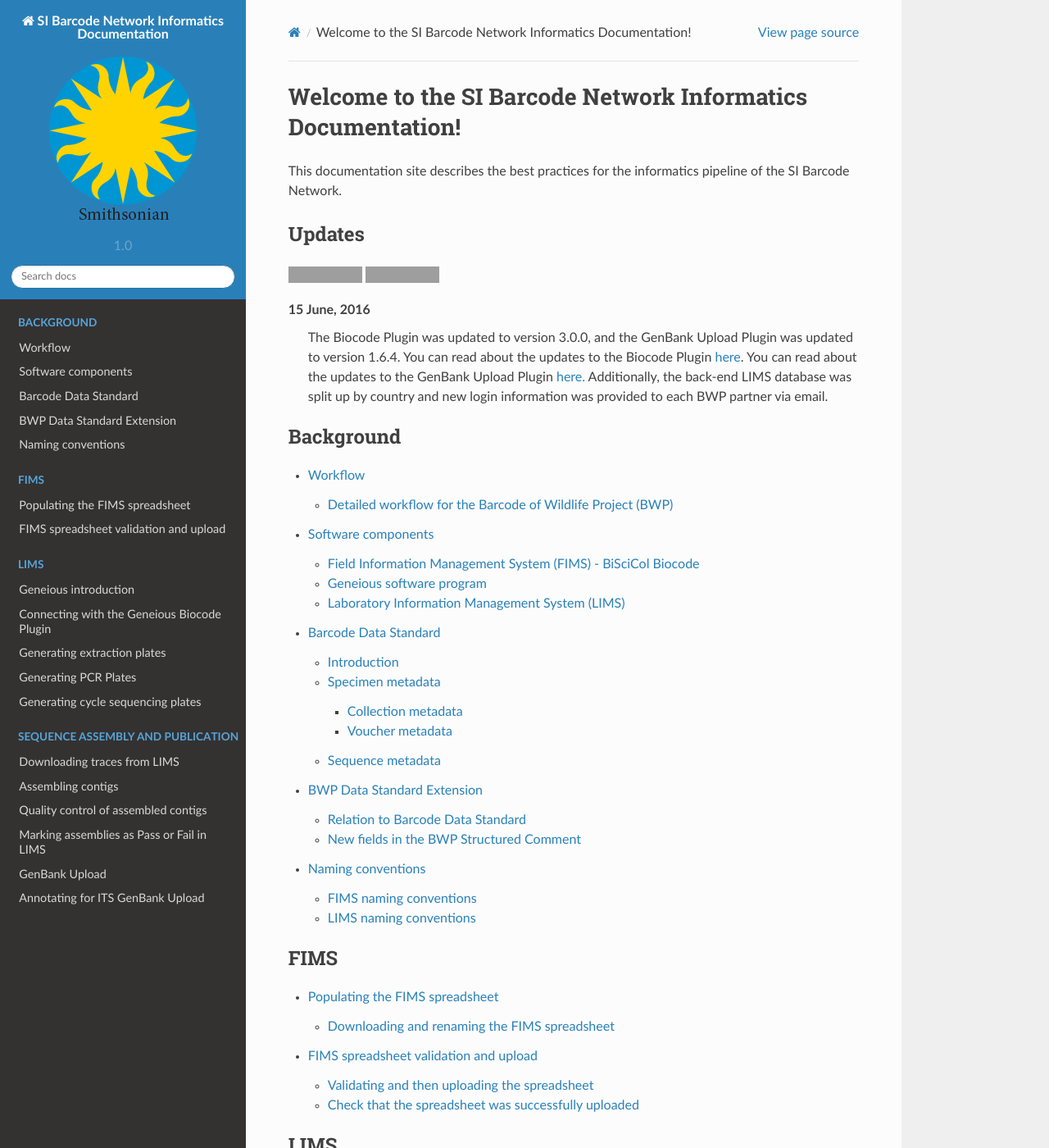
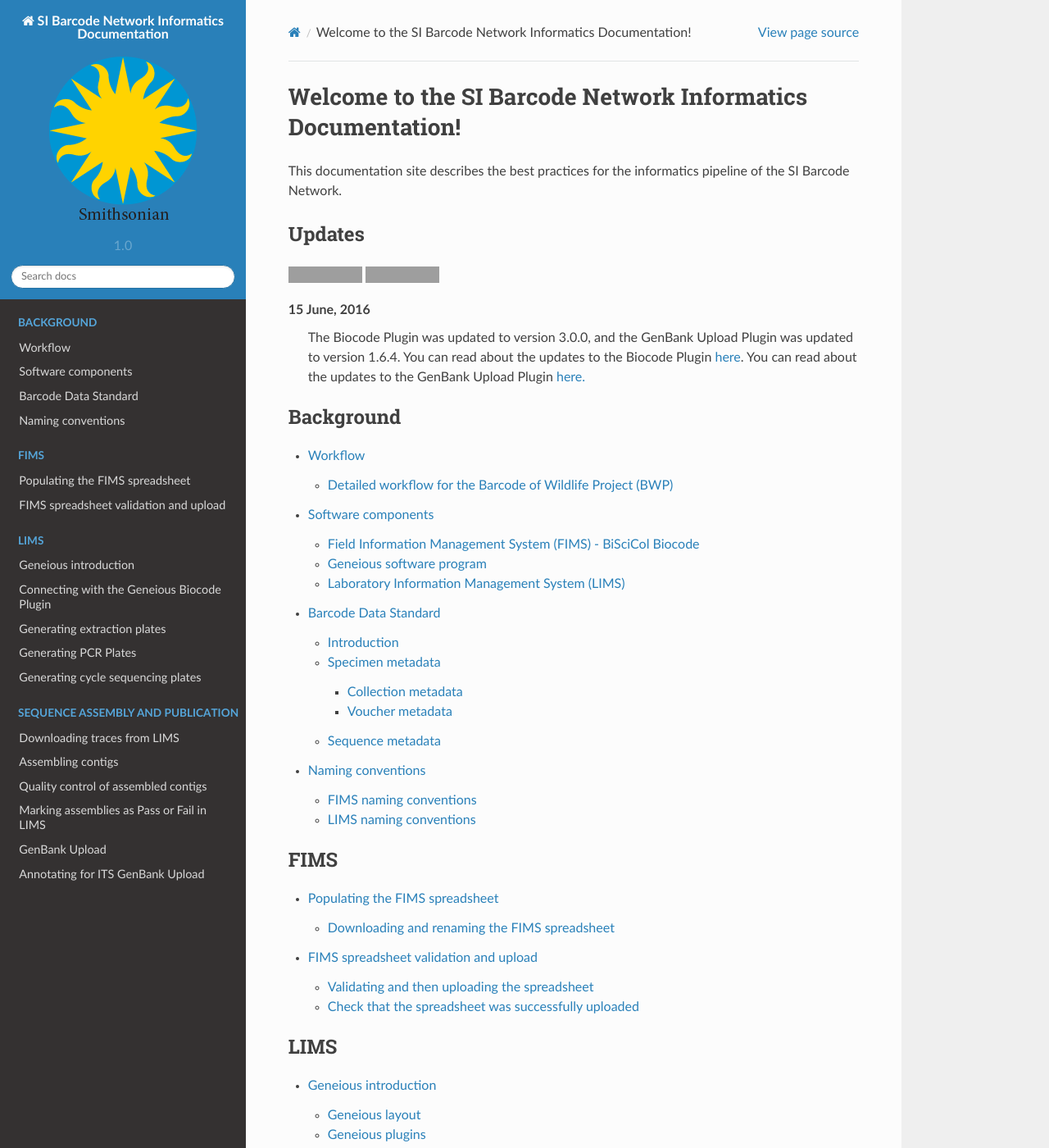
Before and after one commit to SIBarcodeNetwork/ReadtheDocsMaster, a Sphinx documentation site: the page built from Docs/index.rst, in a window 1280 px wide and 1400 px high. Shown: the whole window at 82% size. Built offline with Sphinx 7.4.7 and the Read the Docs theme 2.0.0, drawn with Linux system fonts in a browser that asks for light colours; some of the changed lines change nothing that is shown; grey boxes are pictures that could not be loaded.

Commit message:
Removed BWP data standard page
Mostly an excuse to test the automated ReadTheDocs build system.

```diff
--- a/Docs/bwp_data_standard.rst
+++ /dev/null
@@ -1,44 +0,0 @@
-BWP Data Standard Extension
-===========================
-
-The Barcode of Wildlife Data Standard Extension was created by the BWP Specimen Informatics Working Group to hold the barcode records from BWP to the higher level required for using as evidence in court cases.
-
-Relation to Barcode Data Standard
----------------------------------
-
-The first component of the BWP Data Standard states that all "strongly recommended" elements from the Barcode Data Standard are now required. These elements include:
-
-	* latitude/longitude
-	* name of identifier
-	* name of collector
-	* collection date
-	* PCR primer names
-
-New fields in the BWP Structured Comment
-----------------------------------------
-
-In addition to the newly required fields listed above, BWP worked with GenBank to create a standardized BWP "structured comment", which will contain these extra fields in BWP Barcode GenBank records.
-
-.. image:: /images/bwp_structured_comment.png
-  :align: center
-  :target: /en/latest/_images/bwp_structured_comment.png
-
-basisOfIdentification -- Required
-	Free-text field describing what rationale was used to identify the specimen voucher as representing the Taxon. Can include materials examined or reference specimens, literature, or field guides.
-
-identificationConfidence -- Required
-	The subjective appraisal by the identifier of the reliability of the identification at the species level. The reliability of a species identification can be High, Medium or Preliminary, based on the identifier’s expertise in the taxonomic group, the nature and quality of the specimen, and the reference material used to make the identification.
-
-identificationDate -- Required
-	The date on which the specimen voucher was identified as representing the Taxon.
-
-typeStatus -- Required
-	A list (concatenated by semicolons) of nomenclatural types (type status, typified scientific name, publication) applied to the subject. DarwinCore recommends a controlled vocabulary of none, holotype, paratype, neotype, syntype, lectotype, paralectotype, hapantotype, other.
-
-chainOfCustody -- Optional
-	Whether or not a specimen voucher has been collected, transported, and accessioned into a secure repository following chain of custody rules that prevent tampering, contamination, mislabeling or loss. Chain of custody refers to the chronological documentation of the sequence of physical locations of a voucher specimen and the people who had custody of it.
-
-coordinatePrecision -- Optional
-	A decimal representation of the precision of the coordinates given in the decimalLatitude and decimalLongitude fields. This field is REQUIRED when you are giving "fuzzed" GPS coordinates. Make sure the actual real coordinates are stored in your specimen database.
-
-	**Example**: "1.0 (nearest degree)" for when real decimalLatitude and decimalLongitude values of 38.891351 and -77.026072 are "fuzzed" to 39 and -77 to protect location information.
--- a/Docs/index.rst
+++ b/Docs/index.rst
@@ -15,7 +15,7 @@
     :target: http://www.geneious.com/assets/plugins/GenbankSubmission_1_6_4.gplugin
 
 15 June, 2016
-	The Biocode Plugin was updated to version 3.0.0, and the GenBank Upload Plugin was updated to version 1.6.4. You can read about the updates to the Biocode Plugin `here <http://software.mooreabiocode.org/index.php?title=Release_Notes#Biocode_Plugin_3.0.0_-_9_June_2016>`_. You can read about the updates to the GenBank Upload Plugin `here. <http://www.geneious.com/plugins/genbank-submission-plugin#history>`_ Additionally, the back-end LIMS database was split up by country and new login information was provided to each BWP partner via email.
+	The Biocode Plugin was updated to version 3.0.0, and the GenBank Upload Plugin was updated to version 1.6.4. You can read about the updates to the Biocode Plugin `here <http://software.mooreabiocode.org/index.php?title=Release_Notes#Biocode_Plugin_3.0.0_-_9_June_2016>`_. You can read about the updates to the GenBank Upload Plugin `here. <http://www.geneious.com/plugins/genbank-submission-plugin#history>`_
 
 .. toctree::
 	:caption: Background
@@ -23,7 +23,6 @@
 	workflow
 	software_components
 	barcode_data_standard
-	bwp_data_standard
 	conventions
 
 .. toctree::
```
